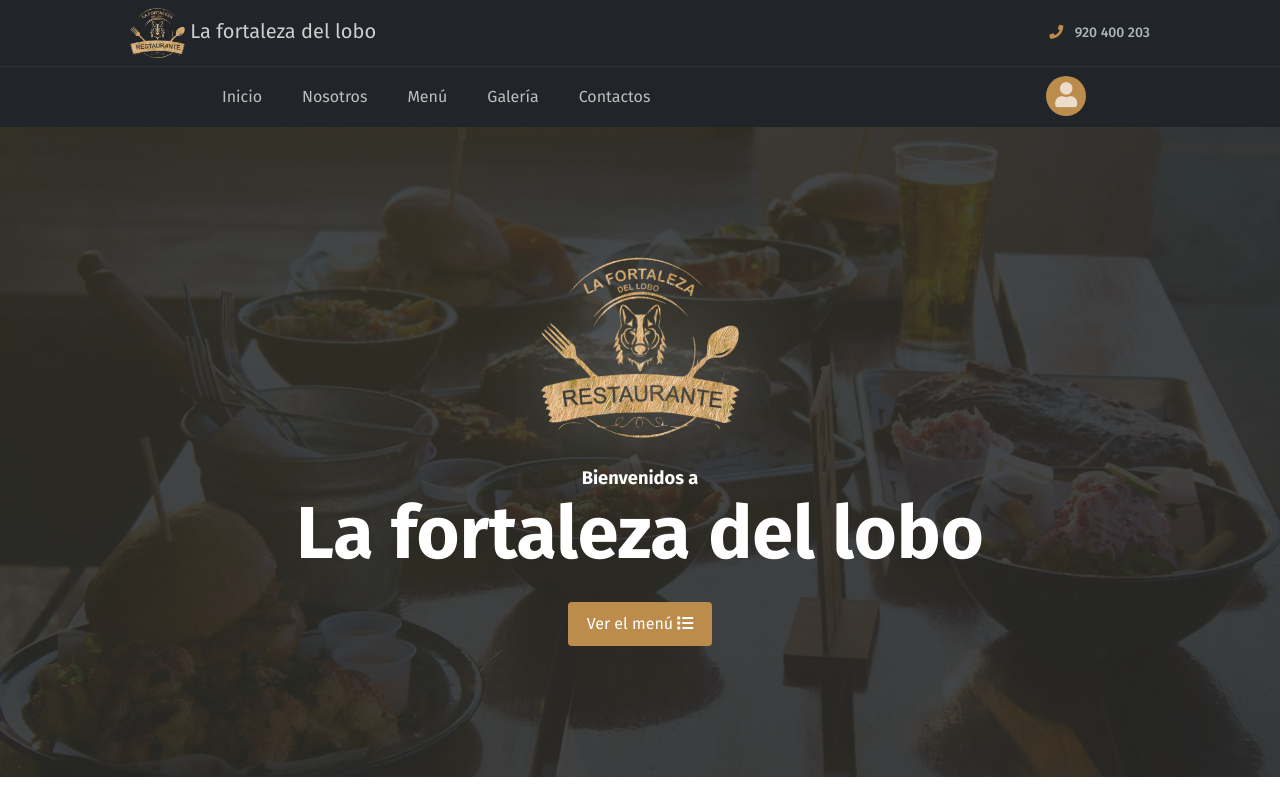
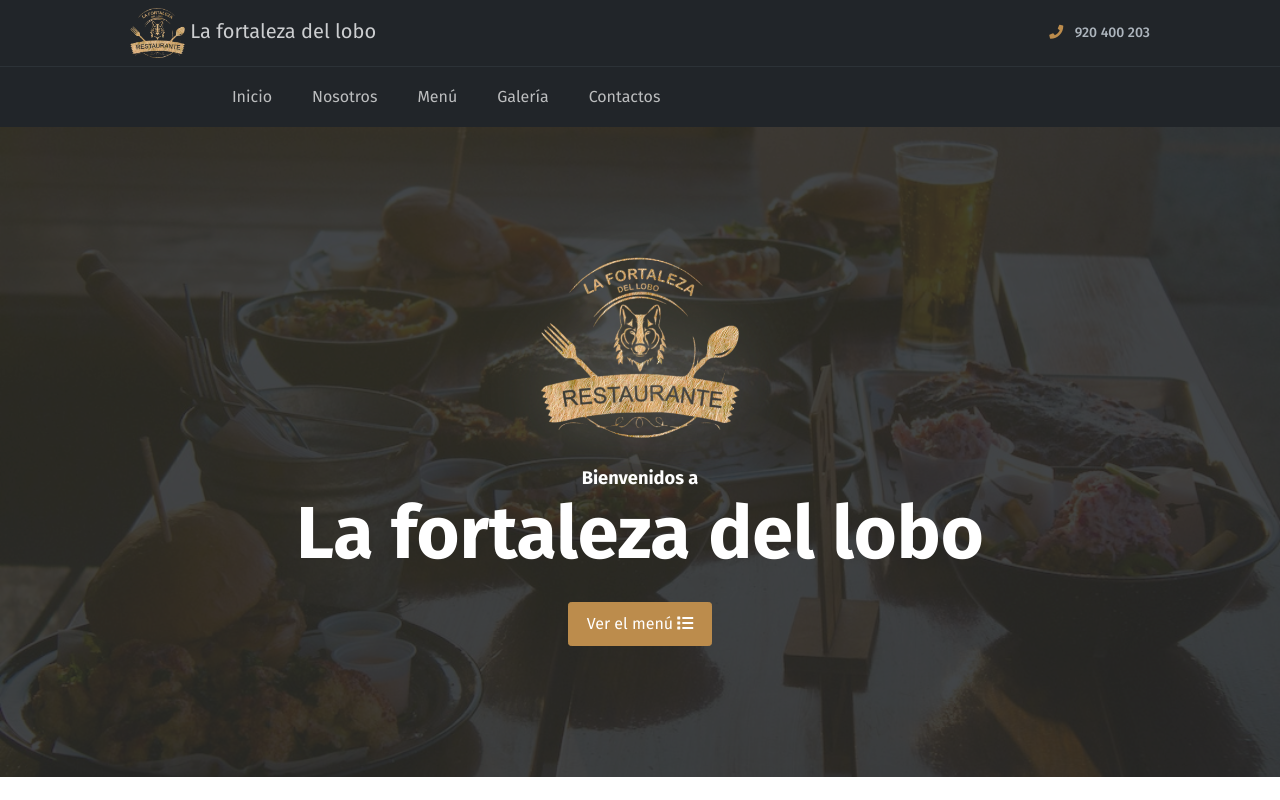
Before and after one commit to ACPTechnology/lafortalezadellobo, a plain HTML site: page index.html in a window 1280 px wide. Shown: the top 800 px of the page. Drawn offline with Linux system fonts and the light colour scheme.

Commit message:
Update index.html

```diff
--- a/index.html
+++ b/index.html
@@ -44,7 +44,6 @@
                 <li><a href="#testmonial">Contactos</a></li>
             </ul>
             <div class="iconos_menus">
-                <a href=""><i class="fas fa-user"></i></a>
                 <a class="icon_menu" ><span onclick="openNav()"><i class="fas fa-bars"></i></span></a>
 
             </div>
```
